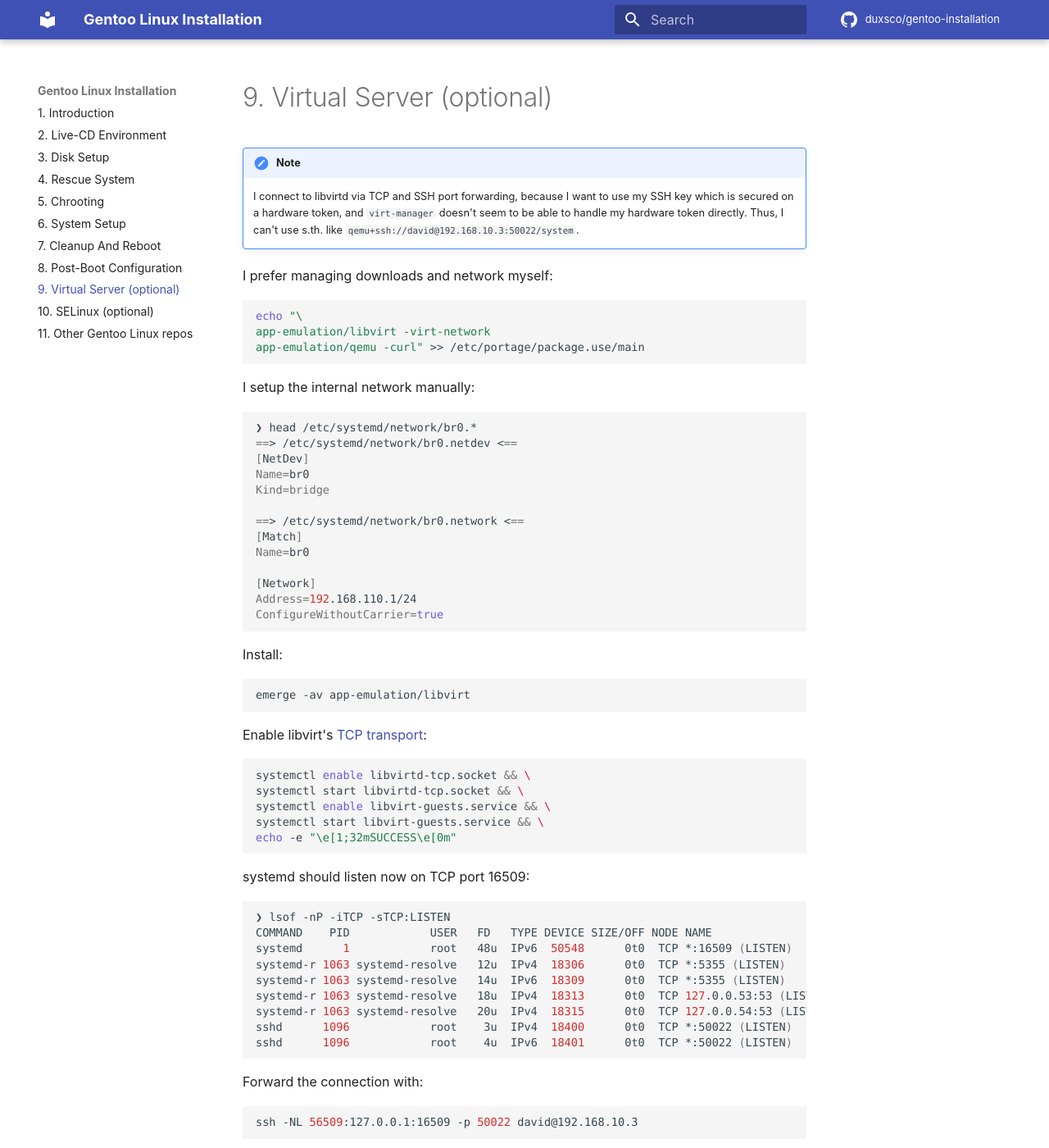
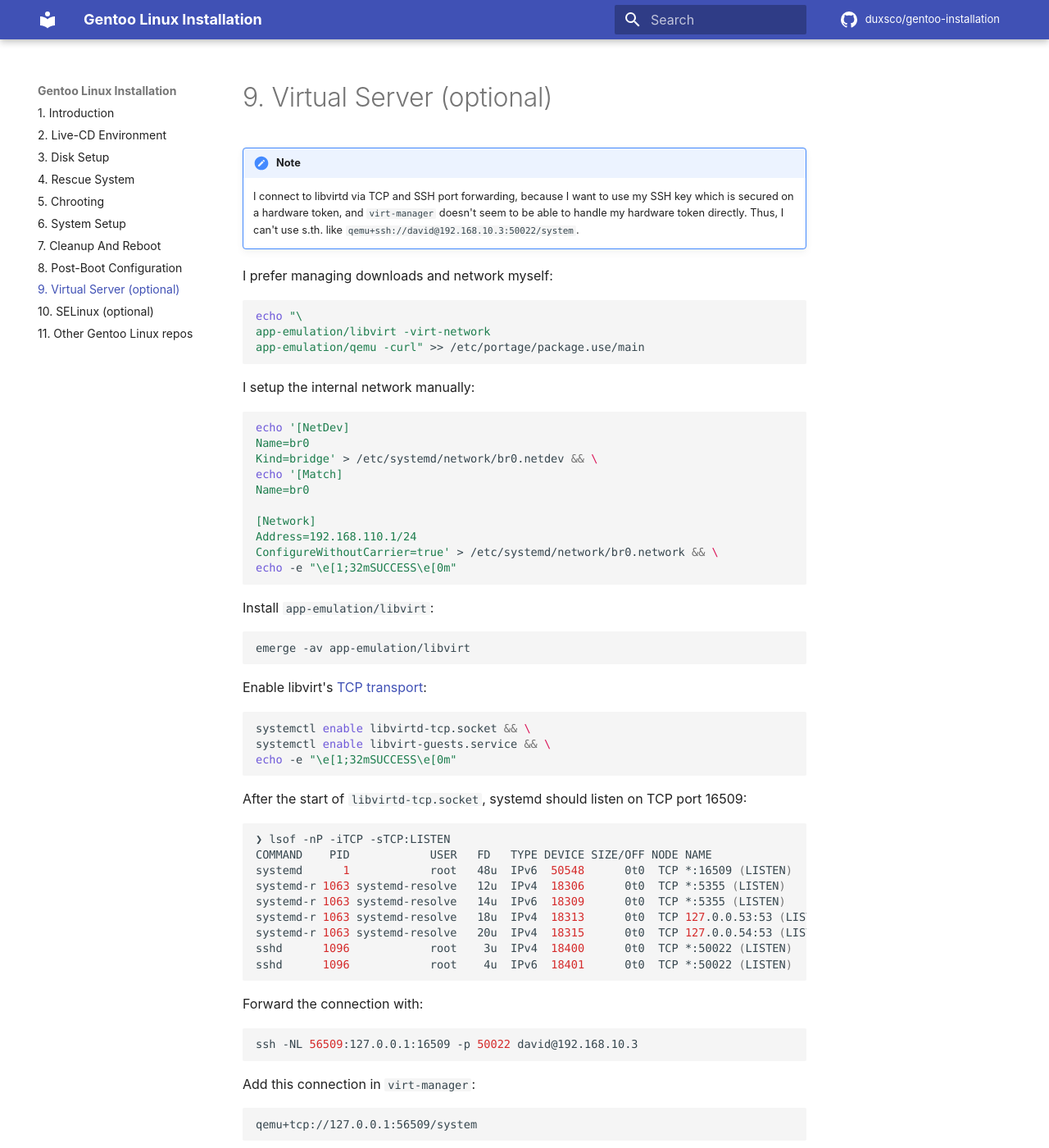
Before and after one commit to duxsco/gentoo-installation, an MkDocs documentation site: the page built from docs/virtual_server.md, in a window 1280 px wide and 1400 px high. Shown: the whole window at 82% size. Built offline with MkDocs 1.6.1 and Material for MkDocs 9.7.7, drawn with Linux system fonts in a browser that asks for light colours; comment, search, counter and statistics services are not loaded.

Commit message:
Update "9. Virtual Server (optional)"

````diff
--- a/docs/virtual_server.md
+++ b/docs/virtual_server.md
@@ -12,22 +12,19 @@ app-emulation/qemu -curl" >> /etc/portage/package.use/main
 I setup the internal network manually:
 
 ```shell
-❯ head /etc/systemd/network/br0.*
-==> /etc/systemd/network/br0.netdev <==
-[NetDev]
+echo '[NetDev]
 Name=br0
-Kind=bridge
-
-==> /etc/systemd/network/br0.network <==
-[Match]
+Kind=bridge' > /etc/systemd/network/br0.netdev && \
+echo '[Match]
 Name=br0
 
 [Network]
 Address=192.168.110.1/24
-ConfigureWithoutCarrier=true
+ConfigureWithoutCarrier=true' > /etc/systemd/network/br0.network && \
+echo -e "\e[1;32mSUCCESS\e[0m"
 ```
 
-Install:
+Install `app-emulation/libvirt`:
 
 ```shell
 emerge -av app-emulation/libvirt
@@ -37,13 +34,11 @@ Enable libvirt's [TCP transport](https://libvirt.org/remote.html#transports):
 
 ```shell
 systemctl enable libvirtd-tcp.socket && \
-systemctl start libvirtd-tcp.socket && \
 systemctl enable libvirt-guests.service && \
-systemctl start libvirt-guests.service && \
 echo -e "\e[1;32mSUCCESS\e[0m"
 ```
 
-systemd should listen now on TCP port 16509:
+After the start of `libvirtd-tcp.socket`, systemd should listen on TCP port 16509:
 
 ```shell
 ❯ lsof -nP -iTCP -sTCP:LISTEN
````
